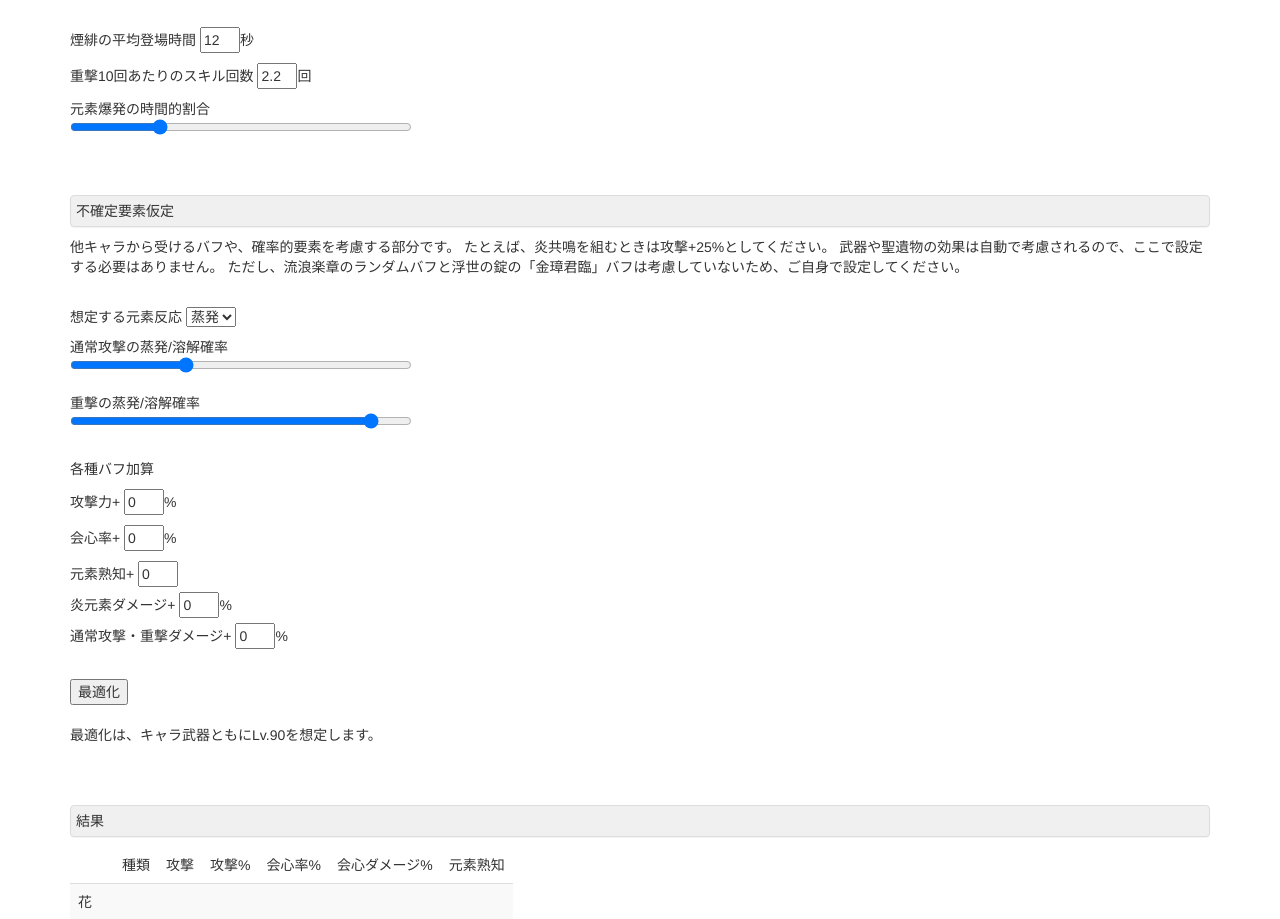
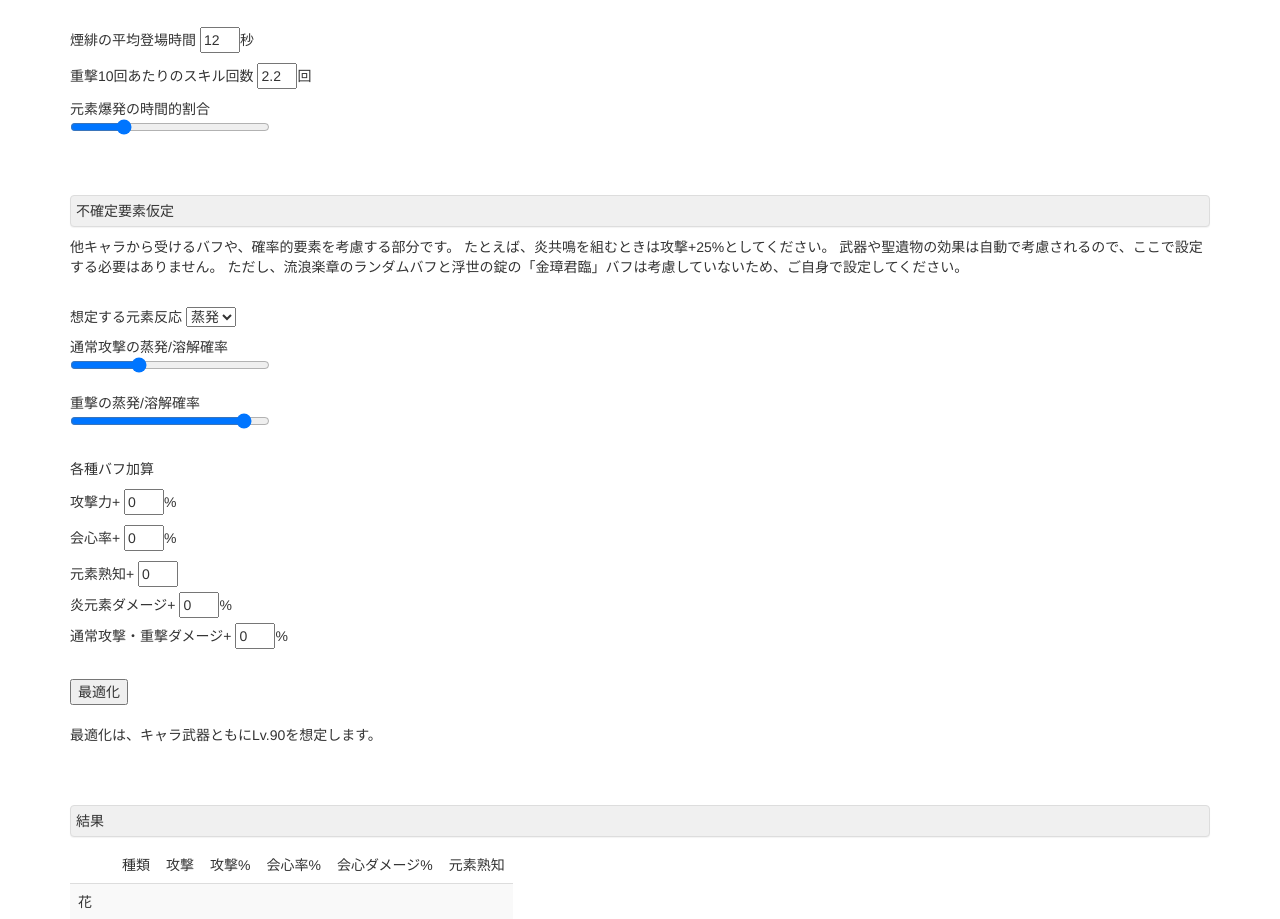
Before and after one commit to Tka-pi/Yanfei, a plain HTML site: page index.html in a window 1280 px wide. Shown: the part 2115-3034 px from the top of the page. Drawn offline with nearby package versions, Linux system fonts and the light colour scheme.

Commit message:
Add files via upload

```diff
--- a/index.html
+++ b/index.html
@@ -390,7 +390,7 @@
         </div>
         <div>
           元素爆発の時間的割合
-          <input id="burst_time" type="range" min="0" max="1" style="width: 30%;" step="0.01" value="0.25">
+          <input id="burst_time" type="range" min="0" max="1" style="width: 200px;" step="0.01" value="0.25">
         </div>
 
 
@@ -435,11 +435,11 @@
 
           <div style="margin-top: 10px;">
             通常攻撃の蒸発/溶解確率
-            <input id="possibility_normal" type="range" min="0" max="1" style="width: 30%;" step="0.01" value="0.33">
+            <input id="possibility_normal" type="range" min="0" max="1" style="width: 200px;" step="0.01" value="0.33">
           </div>
           <div style="margin-top: 20px;">
             重撃の蒸発/溶解確率
-            <input id="possibility_heavy" type="range" min="0" max="1" style="width: 30%;" step="0.01" value="0.90">
+            <input id="possibility_heavy" type="range" min="0" max="1" style="width: 200px;" step="0.01" value="0.90">
           </div>
 
         </div>
```
